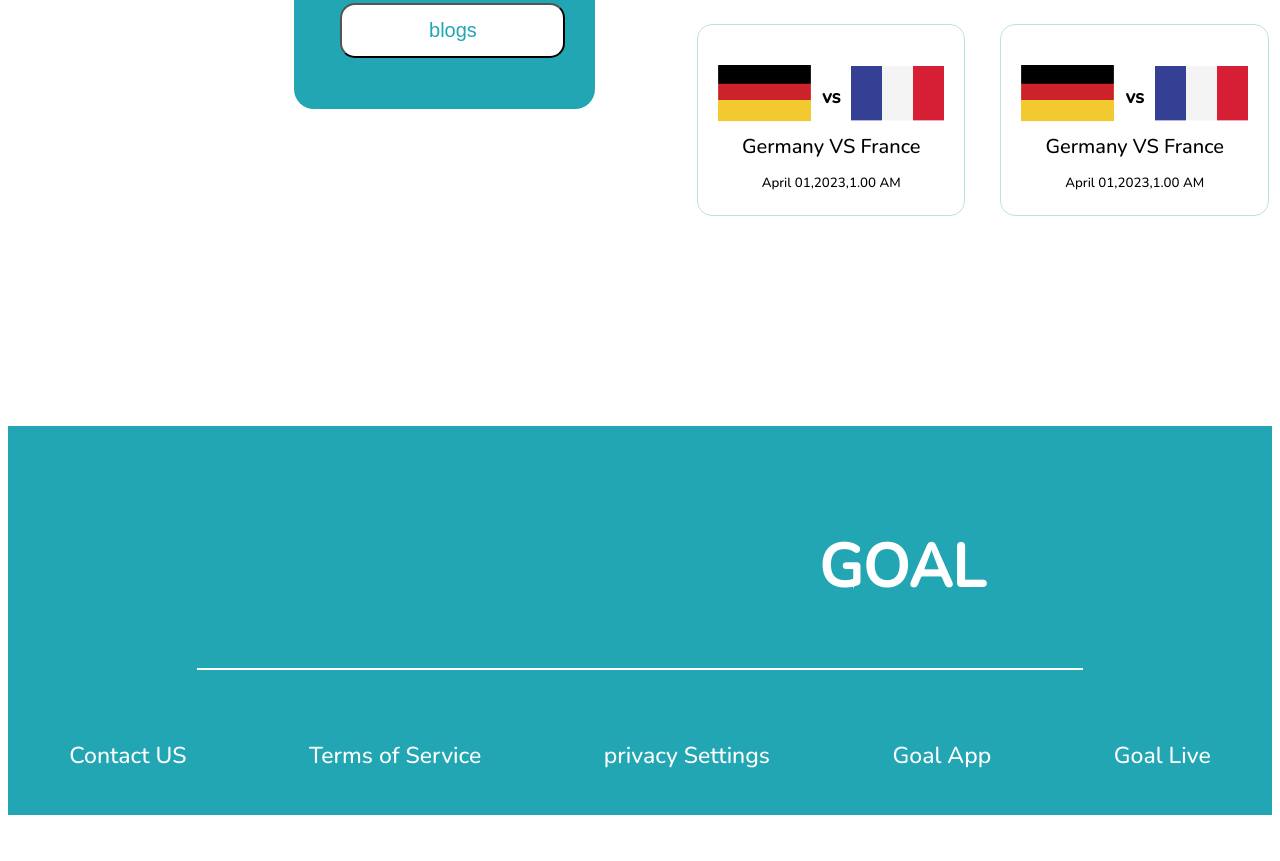
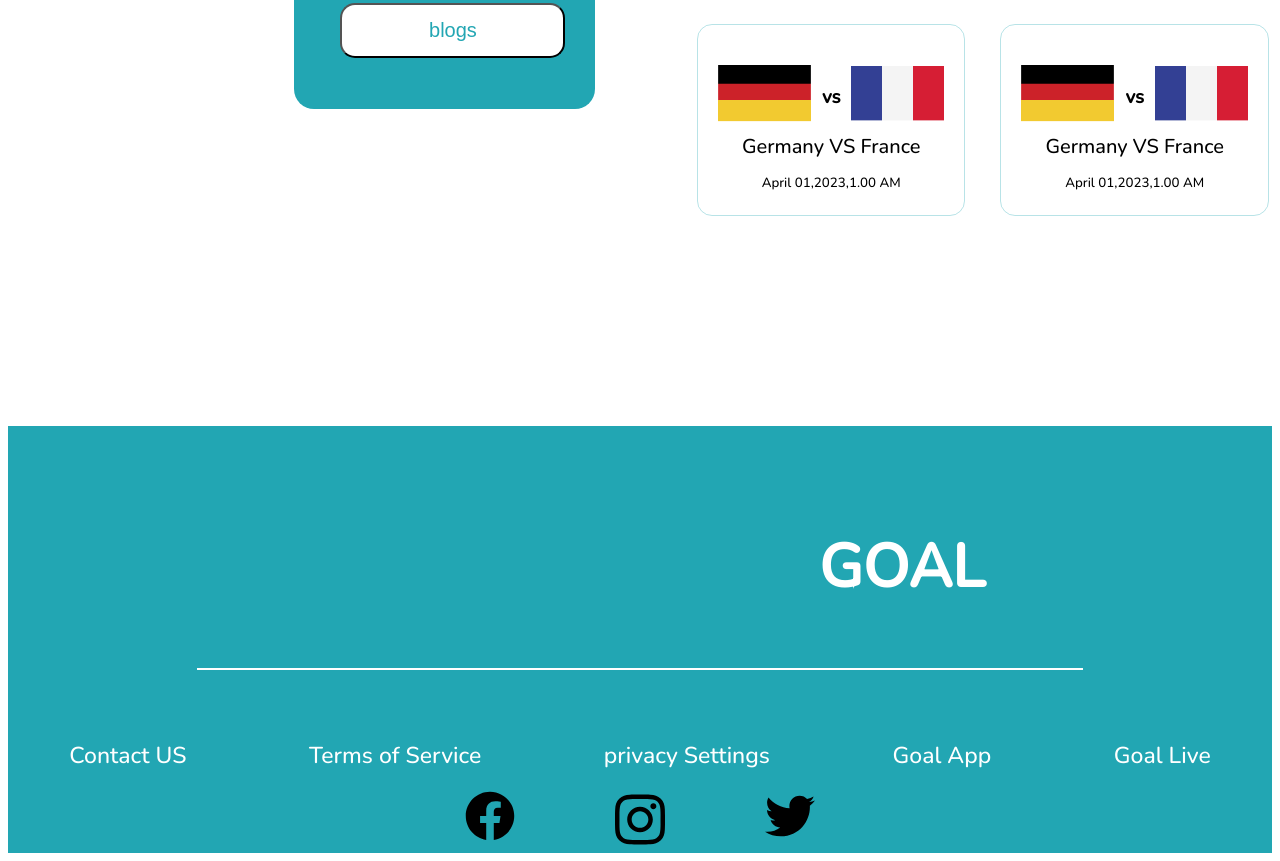
Before and after one commit to DynamoAbir/world-cup, a plain HTML site: page matches.html in a window 1280 px wide. Shown: the part 1096-1957 px from the top of the page. Before the commit the page ends 1919 px from the top, so only its background shows below. Drawn offline with nearby package versions, Linux system fonts and the light colour scheme.

Commit message:
maybefinal

```diff
--- a/match.css
+++ b/match.css
@@ -137,7 +137,7 @@ body {
 
 footer {
   width: 100%;
-  height: 389px;
+  height: 427px;
   background-color: #22a6b3;
 }
 
@@ -197,6 +197,16 @@ footer h3 {
   margin-bottom: 150px;
   margin-left: 80px;
   margin-right: 0px;
+}
+.social {
+  height: 50px;
+  width: 50px;
+}
+.media-section {
+  padding-top: 20px;
+  display: flex;
+  justify-content: center;
+  gap: 100px;
 }
 
 /* responsive for tablets  */
@@ -335,7 +345,7 @@ footer h3 {
   /* footer  */
   footer {
     width: 688px;
-    height: 485px;
+    height: 550px;
     background-color: #22a6b3;
   }
 
@@ -511,7 +521,7 @@ footer h3 {
   /* end of main part  */
   footer {
     width: 688px;
-    height: 485px;
+    height: 560px;
     background-color: #22a6b3;
   }
 
--- a/matches.html
+++ b/matches.html
@@ -183,6 +183,18 @@
           <a href="">privacy Settings</a><a href="">Goal App</a
           ><a href="">Goal Live</a>
         </div>
+
+        <section class="media-section">
+          <div class="social">
+            <img src="./Images/facebook-brands.svg" alt="" />
+          </div>
+          <div class="social">
+            <img src="./Images/instagram-brands.svg" alt="" />
+          </div>
+          <div class="social">
+            <img src="./Images/twitter-brands.svg" alt="" />
+          </div>
+        </section>
       </footer>
 
   </body>
--- a/style.css
+++ b/style.css
@@ -134,7 +134,7 @@ body {
 
 footer {
   width: 100%;
-  height: 389px;
+  height: 427px;
   background-color: #22a6b3;
 }
 
@@ -156,6 +156,17 @@ footer h3 {
   display: flex;
   justify-content: space-around;
   align-items: center;
+}
+
+.social {
+  height: 50px;
+  width: 50px;
+}
+.media-section {
+  padding-top: 20px;
+  display: flex;
+  justify-content: center;
+  gap: 100px;
 }
 /* Start of responsive part  */
 
@@ -291,7 +302,7 @@ footer h3 {
   /* footer part  */
   footer {
     width: 755px;
-    height: 389px;
+    height: 427px;
     background-color: #22a6b3;
   }
 
```
Also changed, not shown: hover.css (deleted, +0 -14 lines), hover.html (deleted, +0 -16 lines), index.html (+11 -0 lines), Images/facebook-brands.svg (added), Images/instagram-brands.svg (added), Images/twitter-brands.svg (added).
